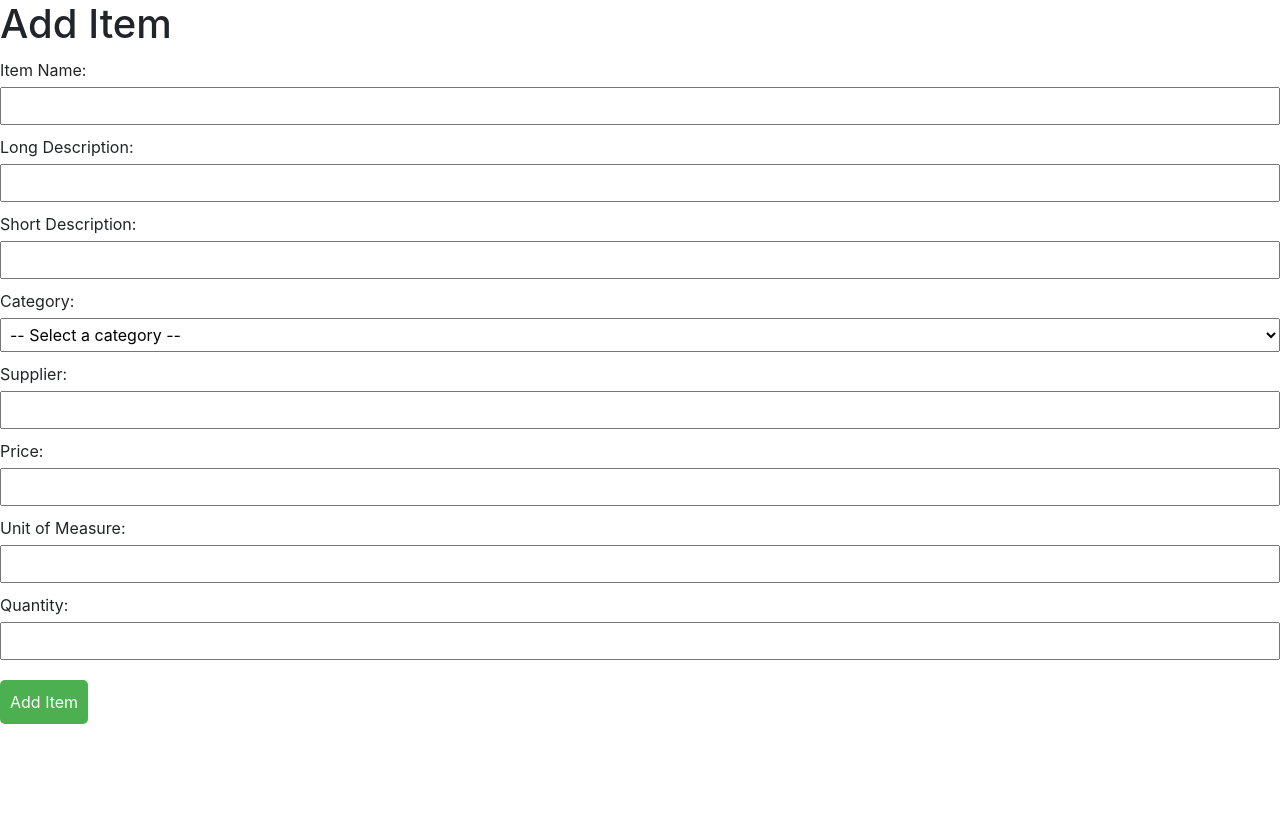
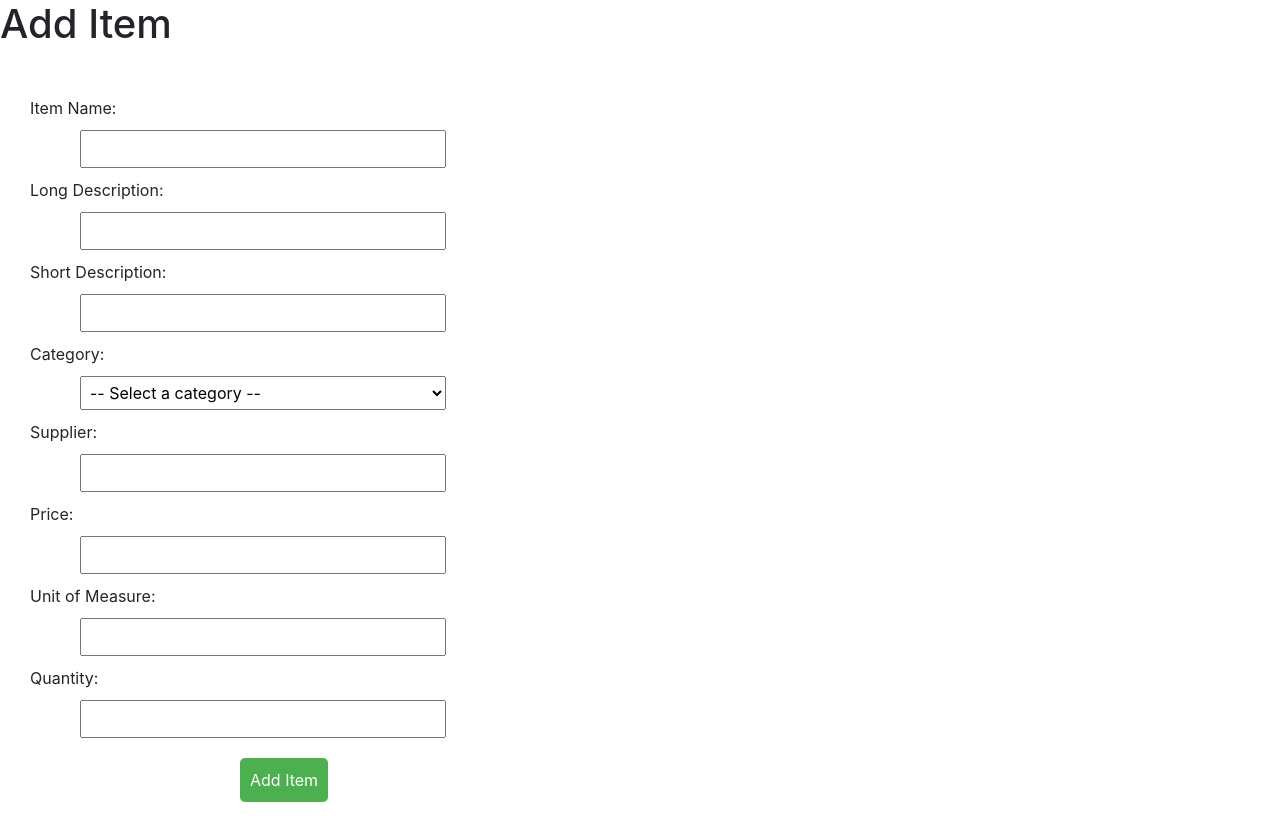
Before and after one commit to aryan1403/SCM-Frontend, a React (Create React App) app: page /addItemInventory in a window 1280 px wide. Before the commit the page ends 800 px from the top, so only its background shows below. Built offline with nearby package versions, Linux system fonts and the light colour scheme.

Commit message:
Update addItem.css

```diff
--- a/src/Pages/addItem.css
+++ b/src/Pages/addItem.css
@@ -4,12 +4,17 @@ label {
     }
     input[type="text"], select {
     display: block;
-    width: 100%;
+    width: 30%;
     padding: 5px;
-    margin-top: 5px;
+    margin-top: 10px;
+    margin-left: 50px;
     box-sizing: border-box;
     }
+    form {
+        padding: 30px;
+    }
     button {
+    margin-left: 210px;
     display: block;
     margin-top: 20px;
     padding: 10px;
```
